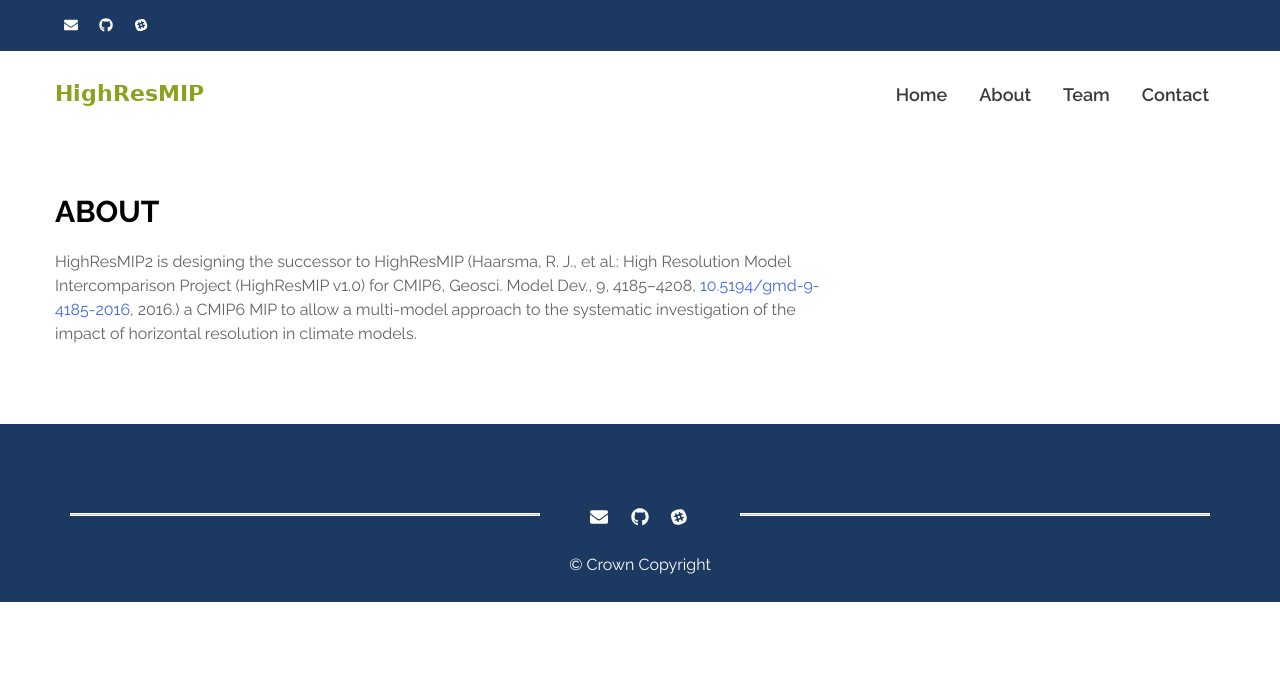
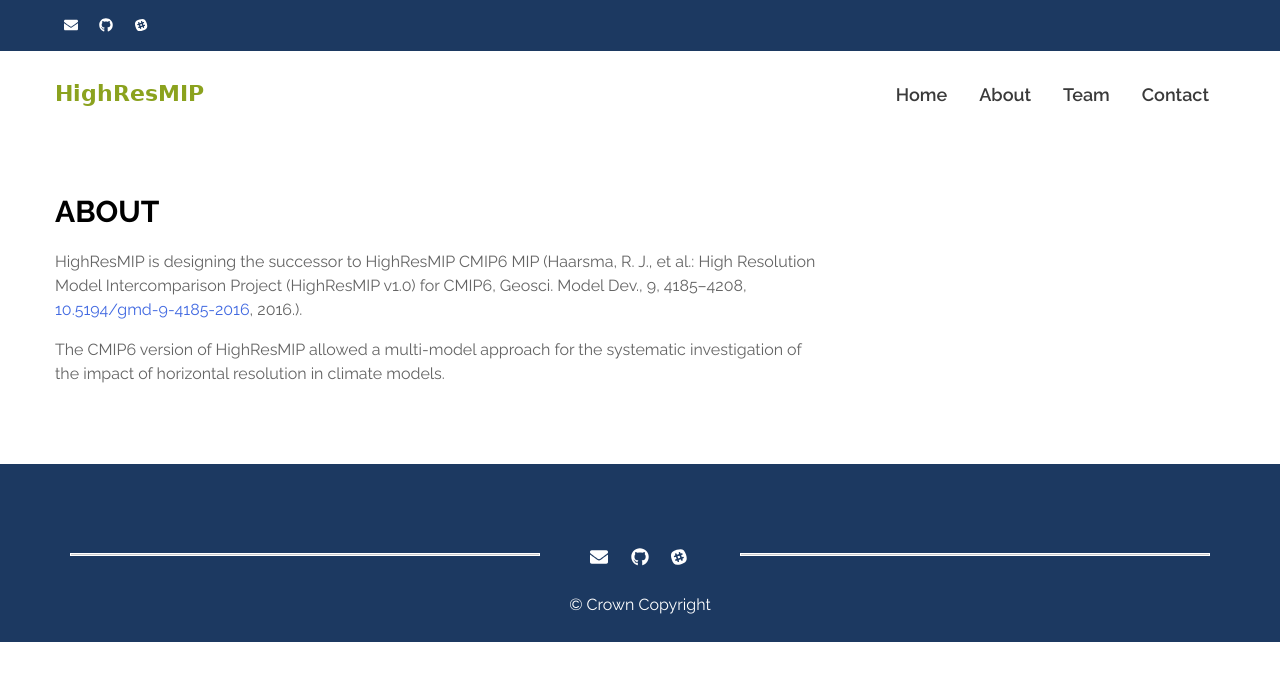
Before and after one commit to HighResMIP2/HighResMIP2.github.io, a Jekyll site: the page built from about.md, in a window 1280 px wide. Shown: the top 681 px of the page. Built offline with Jekyll 4.4.1, drawn with Linux system fonts in a browser that asks for light colours.

Commit message:
Improved language

```diff
--- a/about.md
+++ b/about.md
@@ -4,4 +4,6 @@ title: About
 permalink: /about/
 ---
 
-HighResMIP2 is designing the successor to HighResMIP (Haarsma, R. J., et al.: High Resolution Model Intercomparison Project (HighResMIP v1.0) for CMIP6, Geosci. Model Dev., 9, 4185–4208, <a href="https://doi.org/10.5194/gmd-9-4185-2016">10.5194/gmd-9-4185-2016</a>, 2016.) a CMIP6 MIP to allow a multi-model approach to the systematic investigation of the impact of horizontal resolution in climate models.
+HighResMIP is designing the successor to HighResMIP CMIP6 MIP (Haarsma, R. J., et al.: High Resolution Model Intercomparison Project (HighResMIP v1.0) for CMIP6, Geosci. Model Dev., 9, 4185–4208, <a href="https://doi.org/10.5194/gmd-9-4185-2016">10.5194/gmd-9-4185-2016</a>, 2016.).
+
+The CMIP6 version of HighResMIP allowed a multi-model approach for the systematic investigation of the impact of horizontal resolution in climate models.
```
